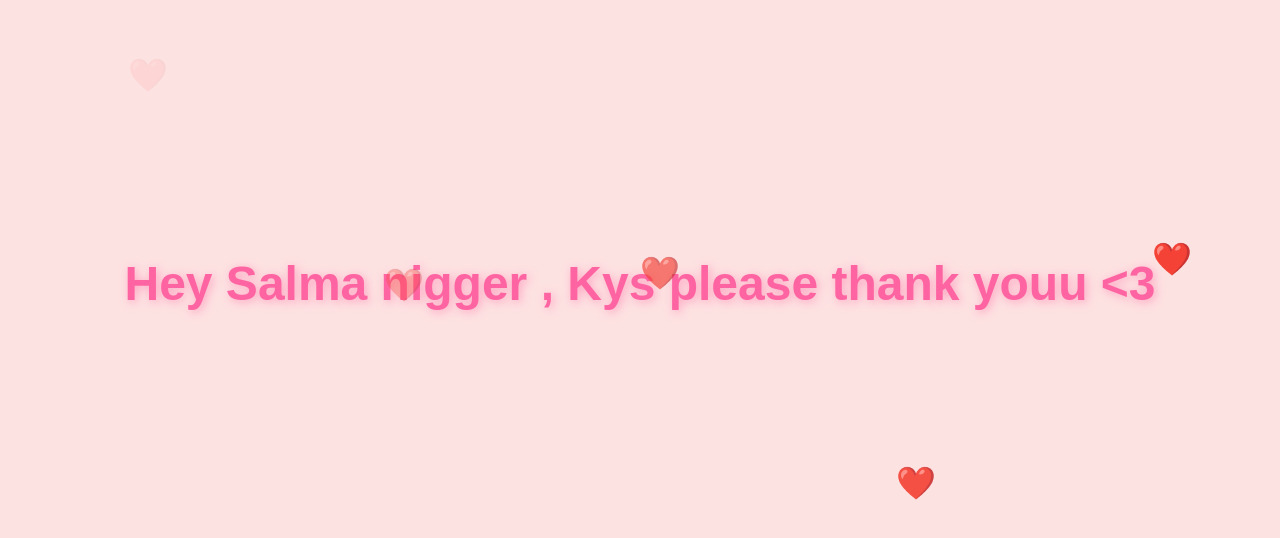
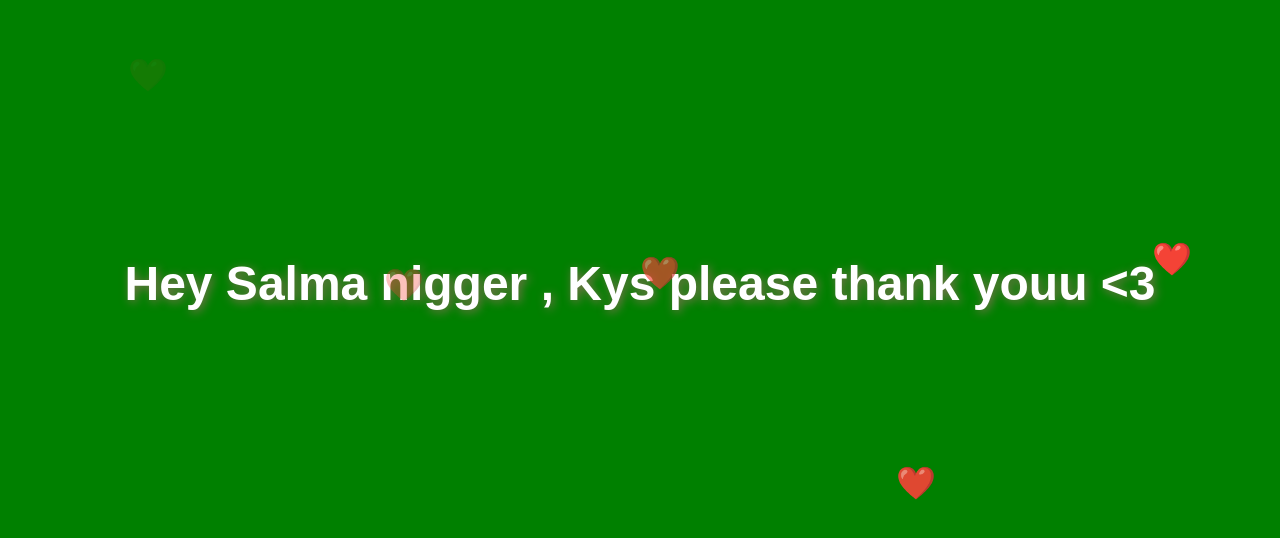
Before and after one commit to mazenmmt/WEBSITEE, a plain HTML site: page index.html in a window 1280 px wide. Drawn offline with Linux system fonts and the light colour scheme.

Commit message:
Update style.css

```diff
--- a/style.css
+++ b/style.css
@@ -1,5 +1,5 @@
 body {
-  background-color: #FDE2E2; /* Soft pink background */
+  background-color: #008000; /* Soft pink background */
   font-family: 'Poppins', sans-serif;
   text-align: center;
   color: #5C5C5C;
@@ -10,7 +10,7 @@ body {
 h1 {
   font-size: 3em;
   margin-top: 20%;
-  color: #FF64A2; /* Cute pink color */
+  color: #FFFFFF; /* Cute pink color */
   text-shadow: 2px 2px 10px rgba(255, 100, 162, 0.5);
   z-index: 10; /* Ensure the text is above the hearts */
 }
```
